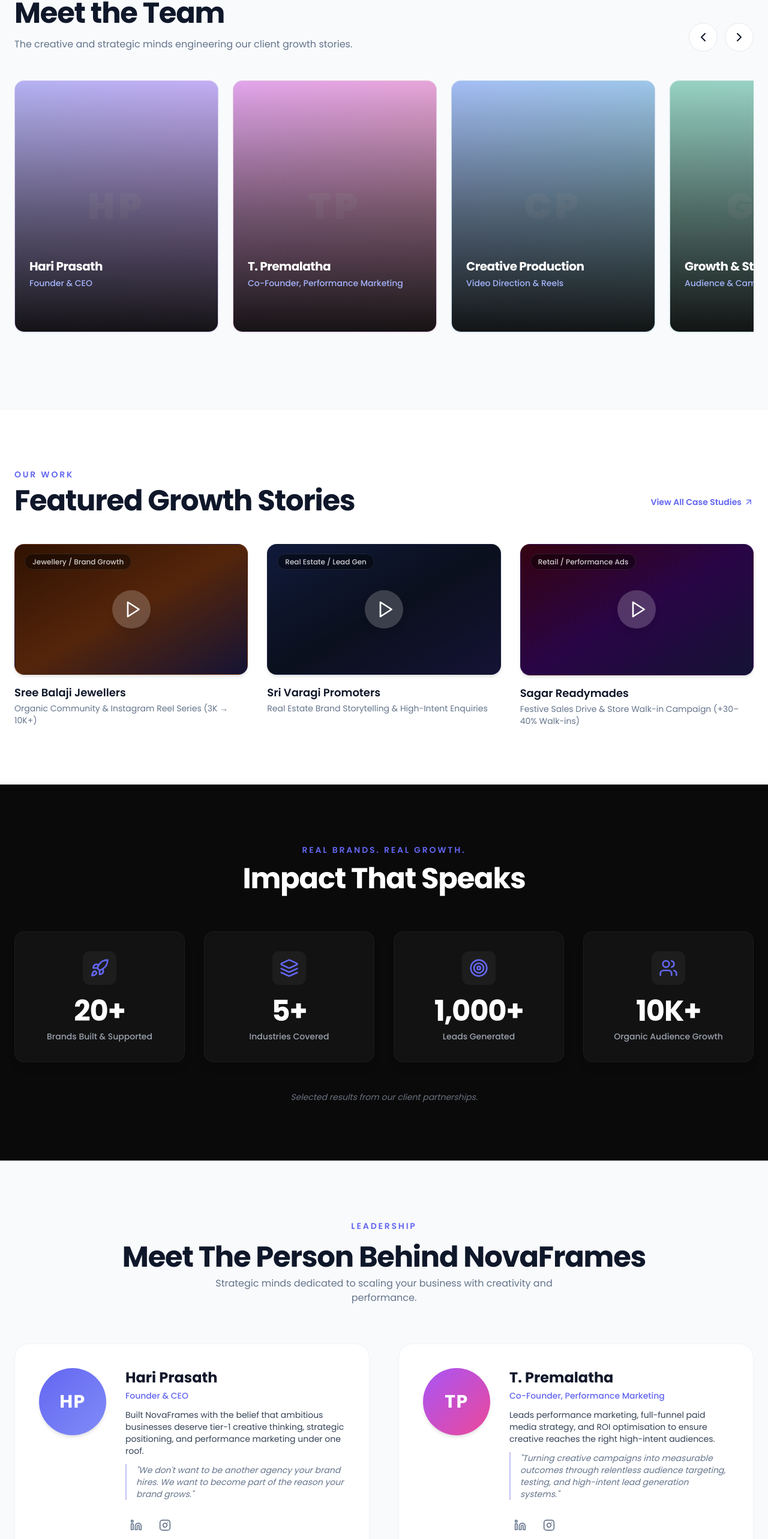
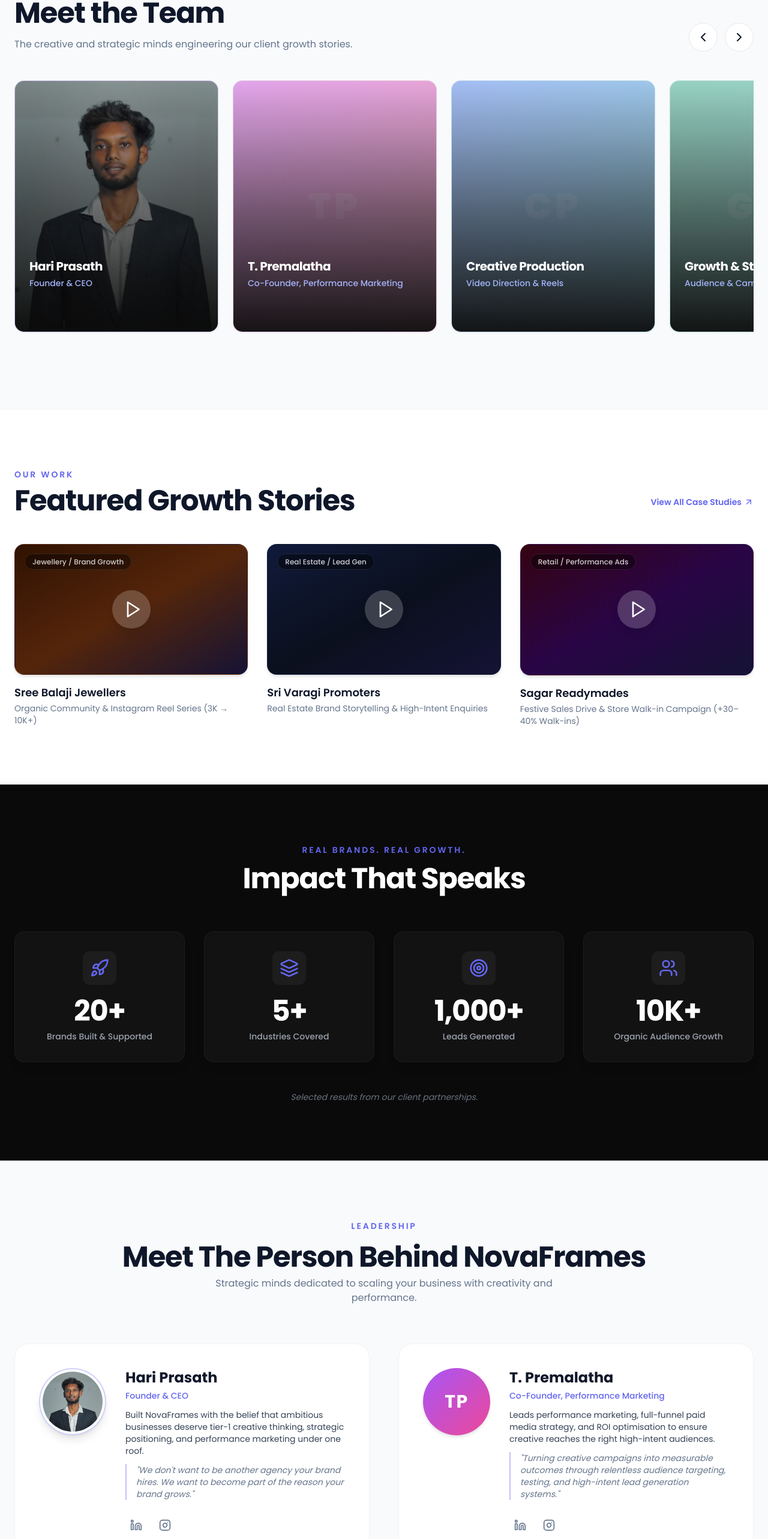
Before and after one commit to Vasanthank994499/Nova-frames-, a Next.js app: page / in a window 1280 px wide. Shown: the part 1935-4501 px from the top of the page at 60% size. Built offline with nearby package versions, Linux system fonts and the light colour scheme.

Commit message:
feat: add official photo for Founder & CEO Hari Prasath across Leadership, Team Carousel, and Team page

```diff
--- a/app/team/page.tsx
+++ b/app/team/page.tsx
@@ -8,6 +8,7 @@
   {
     name: 'Hari Prasath',
     role: 'Founder & CEO',
+    image: '/team/hari-prasath.jpg',
     department: 'Leadership & Strategy',
     skills: ['Brand Positioning', 'Creative Direction', 'Business Growth'],
     gradient: 'from-accent to-accent-glow',
@@ -93,10 +94,18 @@
                 className="bg-surface-alt rounded-3xl overflow-hidden hover:shadow-xl hover:border-accent/20 transition-all duration-300 flex flex-col border border-gray-100 p-6 sm:p-8"
               >
                 <div className="flex items-center gap-5 mb-6">
-                  <div className={`w-16 h-16 sm:w-20 sm:h-20 rounded-2xl bg-gradient-to-br ${member.gradient} flex items-center justify-center flex-shrink-0 shadow-md`}>
-                    <span className="text-xl sm:text-2xl font-bold text-white tracking-wider">
-                      {getInitials(member.name)}
-                    </span>
+                  <div className={`w-16 h-16 sm:w-20 sm:h-20 rounded-2xl ${member.image ? 'p-0.5 border-2 border-accent/30 shadow-lg overflow-hidden bg-surface' : `bg-gradient-to-br ${member.gradient} shadow-md`} flex items-center justify-center flex-shrink-0`}>
+                    {member.image ? (
+                      <img
+                        src={member.image}
+                        alt={member.name}
+                        className="w-full h-full rounded-xl object-cover object-top"
+                      />
+                    ) : (
+                      <span className="text-xl sm:text-2xl font-bold text-white tracking-wider">
+                        {getInitials(member.name)}
+                      </span>
+                    )}
                   </div>
                   <div>
                     <h2 className="text-xl sm:text-2xl font-bold text-txt-primary">{member.name}</h2>
--- a/components/Leadership.tsx
+++ b/components/Leadership.tsx
@@ -12,6 +12,7 @@
       quote: '"We don\'t want to be another agency your brand hires. We want to become part of the reason your brand grows."',
       bio: 'Built NovaFrames with the belief that ambitious businesses deserve tier-1 creative thinking, strategic positioning, and performance marketing under one roof.',
       initials: 'HP',
+      image: '/team/hari-prasath.jpg',
       gradient: 'from-accent to-accent-glow',
       direction: -50,
     },
@@ -51,10 +52,18 @@
               transition={{ duration: 0.7, ease: "easeOut" }}
               className="flex flex-col items-center text-center sm:text-left sm:flex-row sm:items-start gap-5 sm:gap-8 bg-surface p-6 sm:p-8 md:p-10 rounded-2xl sm:rounded-3xl shadow-sm border border-gray-100 hover:shadow-xl hover:border-accent/20 transition-all duration-300"
             >
-              <div className={`w-20 h-20 sm:w-24 sm:h-24 md:w-28 md:h-28 flex-shrink-0 rounded-full bg-gradient-to-br ${leader.gradient} flex items-center justify-center shadow-md`}>
-                <span className="text-xl sm:text-2xl md:text-3xl font-bold text-white tracking-wider">
-                  {leader.initials}
-                </span>
+              <div className={`w-20 h-20 sm:w-24 sm:h-24 md:w-28 md:h-28 flex-shrink-0 rounded-full ${leader.image ? 'p-1 border-2 border-accent/30 shadow-lg overflow-hidden bg-surface' : `bg-gradient-to-br ${leader.gradient} shadow-md`} flex items-center justify-center`}>
+                {leader.image ? (
+                  <img
+                    src={leader.image}
+                    alt={leader.name}
+                    className="w-full h-full rounded-full object-cover object-top"
+                  />
+                ) : (
+                  <span className="text-xl sm:text-2xl md:text-3xl font-bold text-white tracking-wider">
+                    {leader.initials}
+                  </span>
+                )}
               </div>
 
               <div className="flex-grow">
--- a/components/TeamCarousel.tsx
+++ b/components/TeamCarousel.tsx
@@ -8,6 +8,7 @@
   {
     name: 'Hari Prasath',
     role: 'Founder & CEO',
+    image: '/team/hari-prasath.jpg',
     gradient: 'from-indigo-600/40 to-purple-600/40',
   },
   {
@@ -79,10 +80,18 @@
               initial="initial"
               whileHover="hover"
             >
-              {/* Card watermark initials */}
-              <div className="absolute inset-0 flex items-center justify-center text-white/15 text-5xl sm:text-6xl font-black select-none tracking-widest">
-                {member.name.split(' ').map(n => n[0]).join('')}
-              </div>
+              {/* Photo or Watermark initials */}
+              {member.image ? (
+                <img
+                  src={member.image}
+                  alt={member.name}
+                  className="absolute inset-0 w-full h-full object-cover object-top filter brightness-[0.95] group-hover:scale-105 transition-transform duration-500"
+                />
+              ) : (
+                <div className="absolute inset-0 flex items-center justify-center text-white/15 text-5xl sm:text-6xl font-black select-none tracking-widest">
+                  {member.name.split(' ').map(n => n[0]).join('')}
+                </div>
+              )}
 
               {/* Persistent mobile gradient with expand on hover */}
               <div className="absolute inset-0 bg-gradient-to-t from-dark/95 via-dark/50 to-transparent flex flex-col justify-end p-5 sm:p-6 transition-all duration-300">
```
Also changed, not shown: public/hari-prasath.jpg (added), public/team/hari-prasath.jpg (added).
